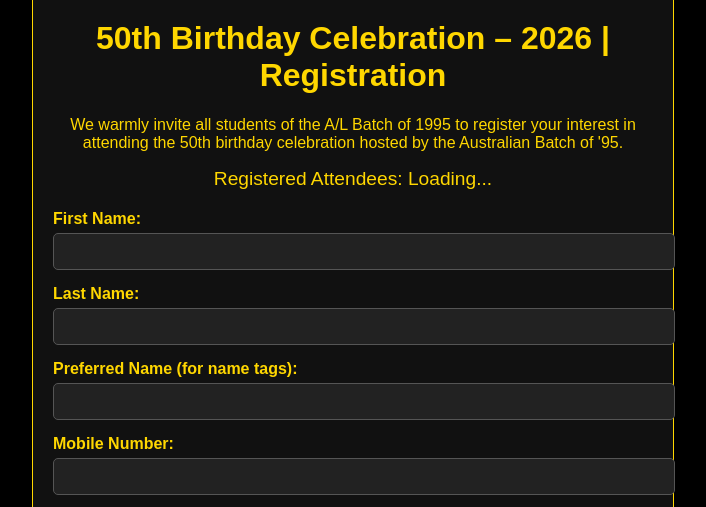
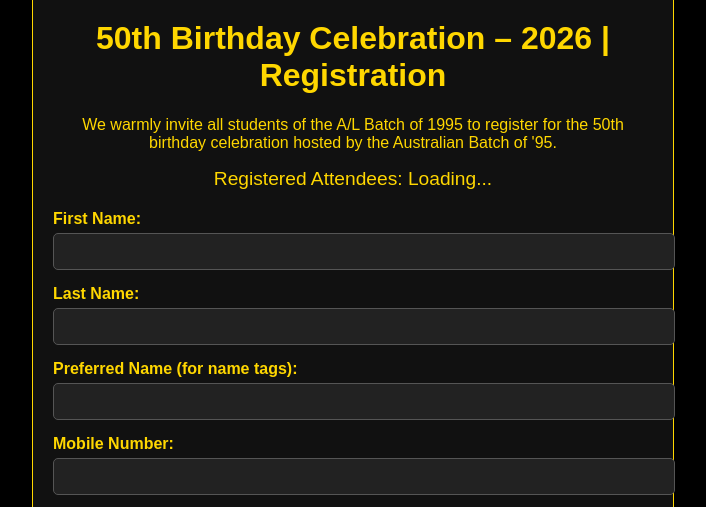
Before and after one commit to Lakmal-glitch/50th-Birthday-Celebration-2026-Registration-, a plain HTML site: page Index.html in a window 1280 px wide. Shown: the part 250-757 px from the top of the page, without its empty margins (287-993 px from the left). Drawn offline with Linux system fonts and the light colour scheme; no server answers.

Commit message:
Index.html

```diff
--- a/Index.html
+++ b/Index.html
@@ -81,7 +81,7 @@
   <div class="container">
     <h1>50th Birthday Celebration – 2026 | Registration</h1>
     <p style="text-align:center;">
-      We warmly invite all students of the A/L Batch of 1995 to register your interest in attending the 50th birthday celebration hosted by the Australian Batch of '95.
+      We warmly invite all students of the A/L Batch of 1995 to register for the 50th birthday celebration hosted by the Australian Batch of '95.
     </p>
 
     <div class="count" id="registrationCount">Registered Attendees: Loading...</div>
```
